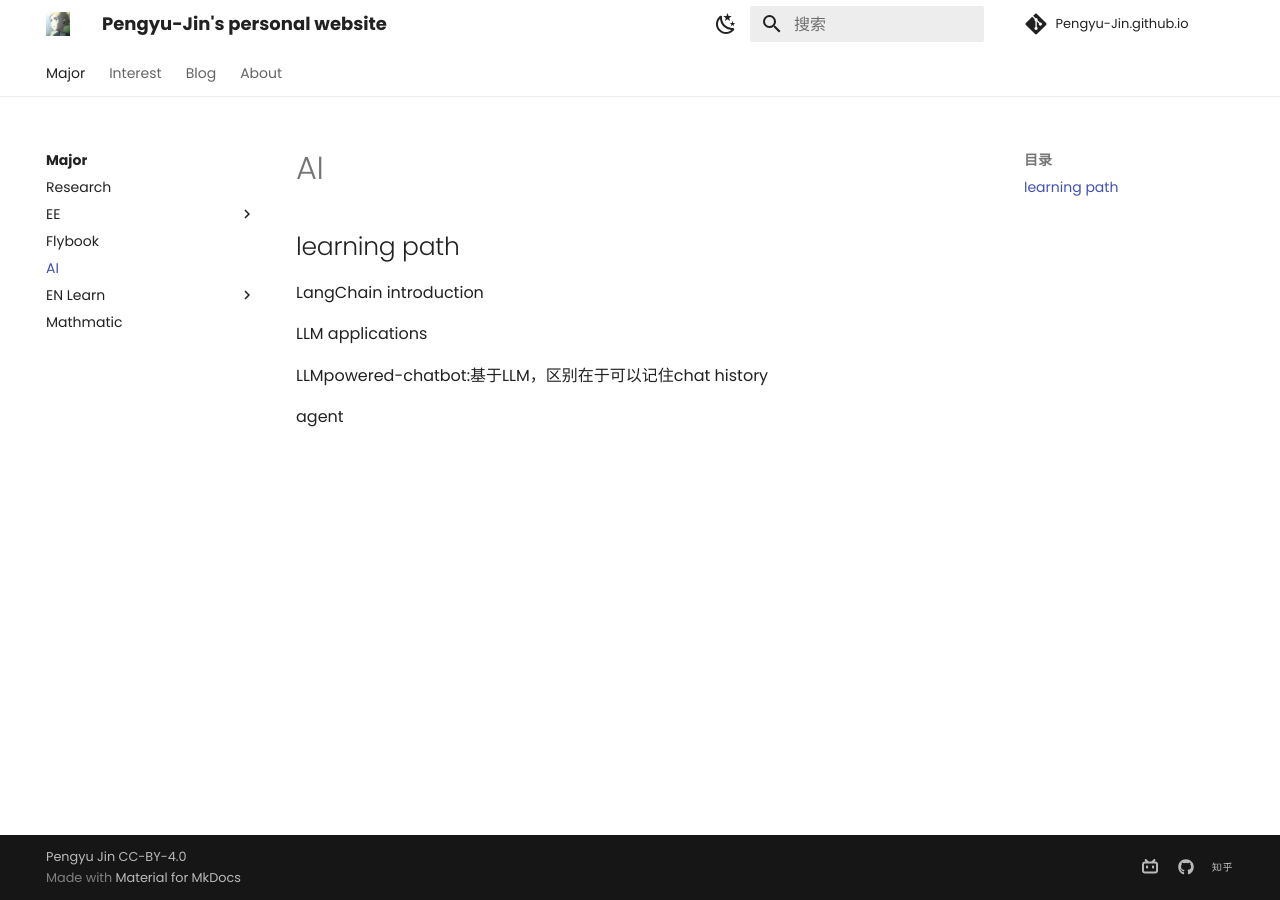
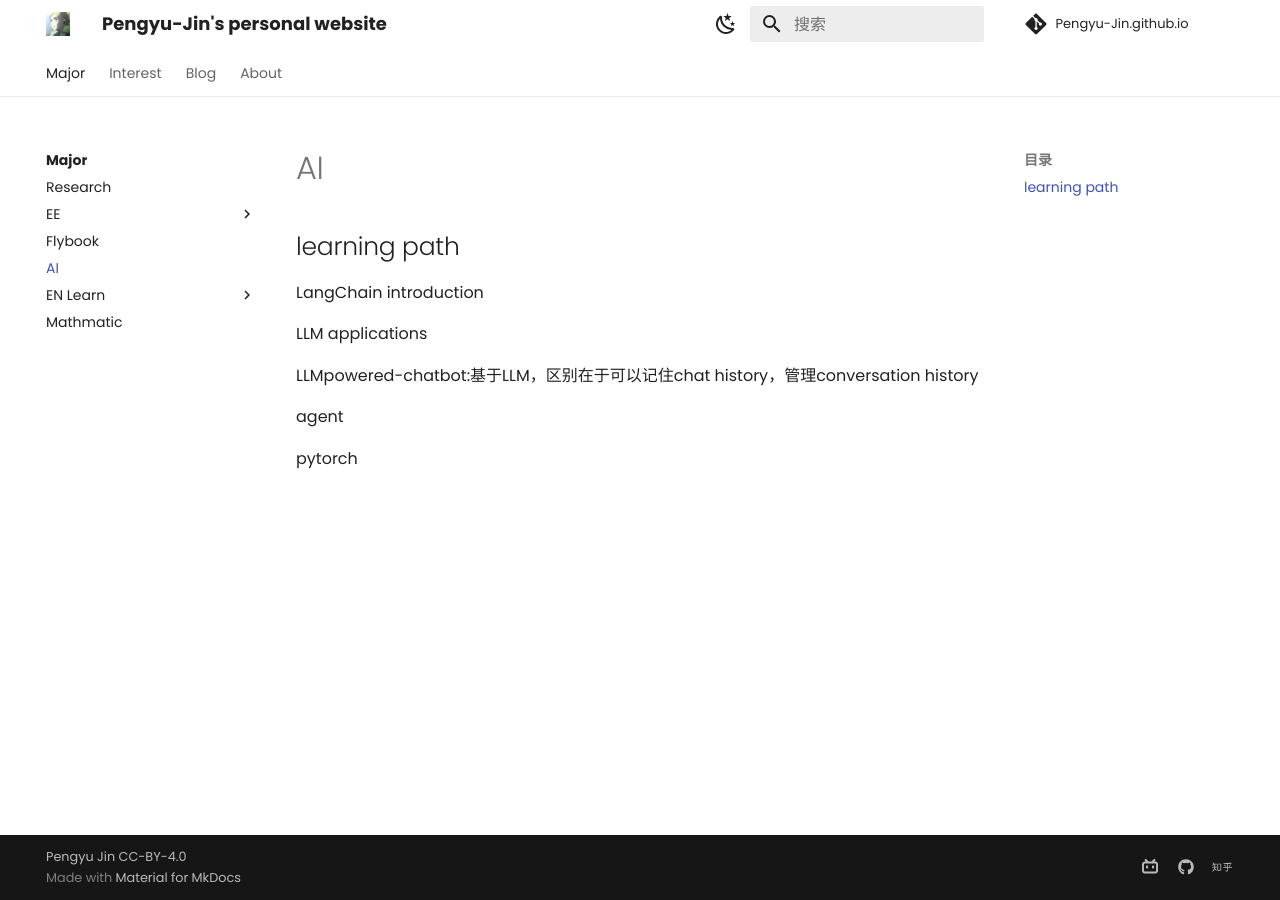
Before and after one commit to Pengyu-Jin/Pengyu-Jin.github.io, an MkDocs documentation site: the page built from docs/major/AI/Agent.md, in a window 1280 px wide. Built offline with MkDocs 1.6.1 and Material for MkDocs 9.7.7, drawn with Linux system fonts in a browser that asks for light colours; comment, search, counter and statistics services are not loaded.

Commit message:
20250115

```diff
--- a/docs/major/AI/Agent.md
+++ b/docs/major/AI/Agent.md
@@ -3,8 +3,9 @@ LangChain introduction
 
 LLM applications
 
-LLMpowered-chatbot:基于LLM，区别在于可以记住chat history
-
+LLMpowered-chatbot:基于LLM，区别在于可以记住chat history，管理conversation history
 
 
 agent
+
+pytorch
```
